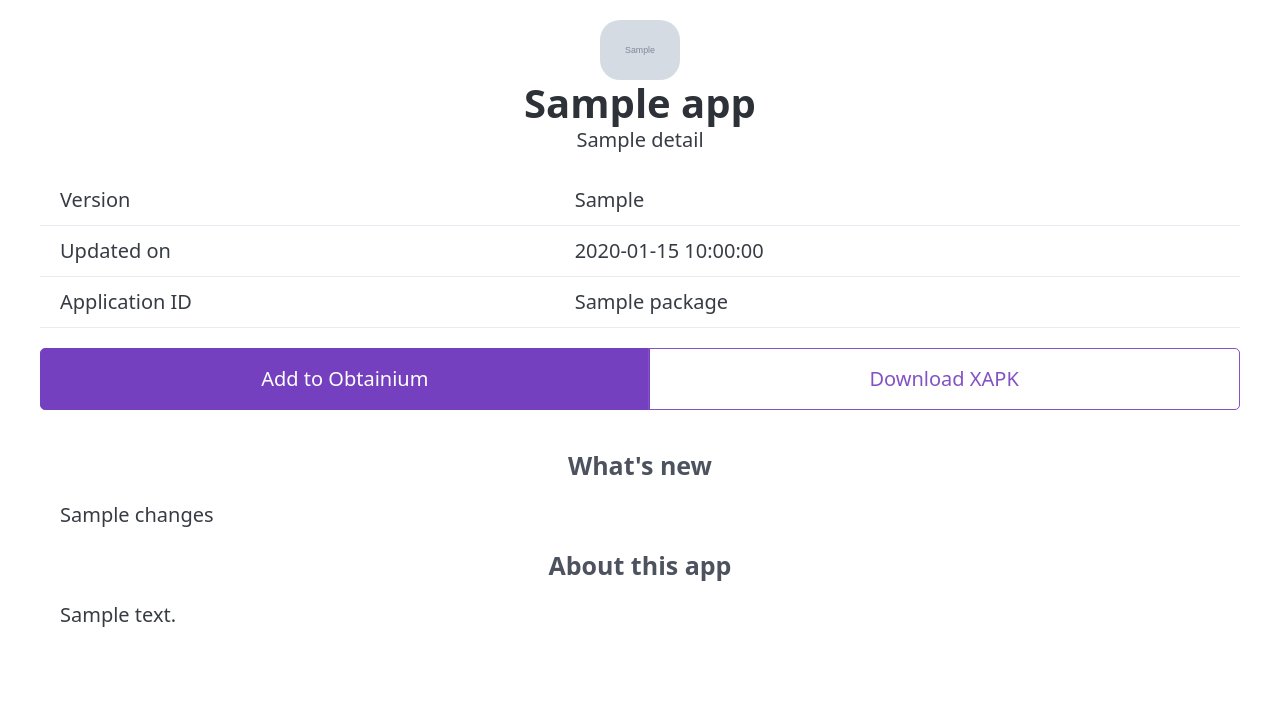
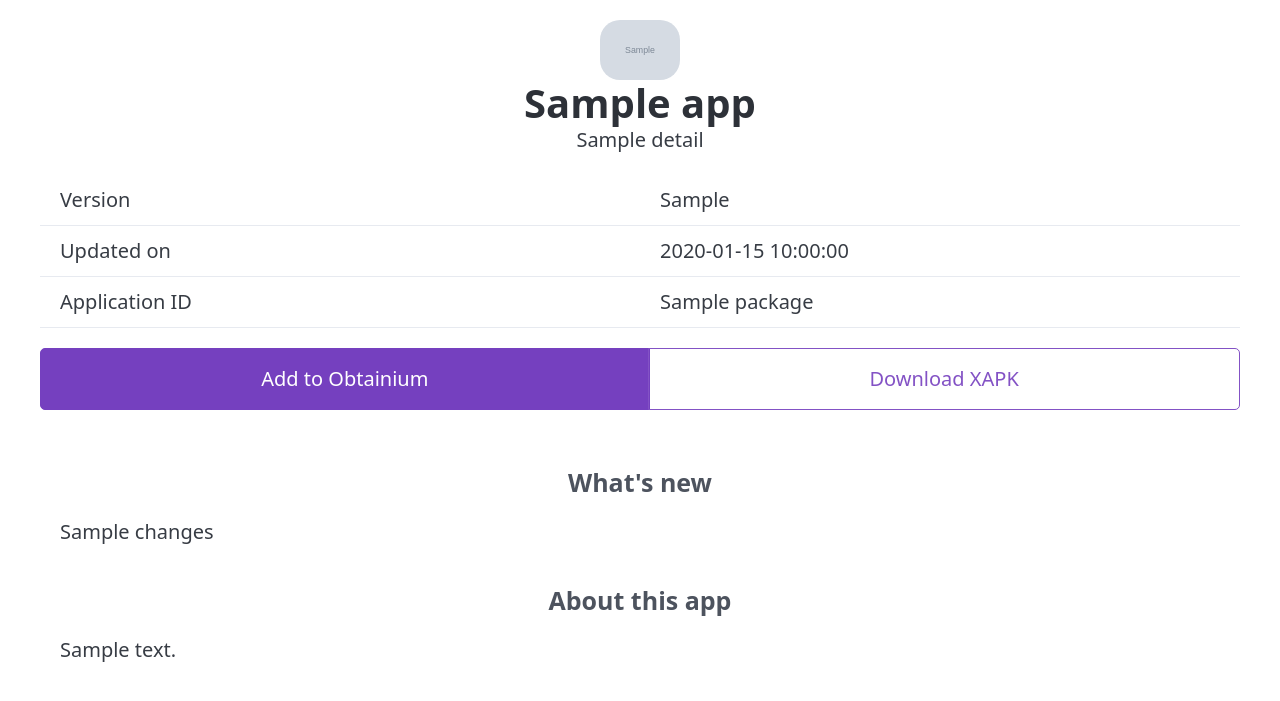
Before and after one commit to opekope2/gpdp, a FastAPI app: template src/gpdp/templates/app_info.html in a window 1280 px wide. Shown: the top 701 px of the page. Run offline with FastAPI, Linux system fonts and the light colour scheme; the template is opened without the code that fills it: most values are stand-ins (such as "Sample title", 1, 10 or a date in 2020); grey boxes marked "Sample" are stand-in pictures; parts of the project's set-up code (start-up, migrations or seed data) failed here and were passed over; some libraries are stand-ins or nearby versions.

Commit message:
Fix app info layout

```diff
--- a/src/gpdp/assets/css/app.css
+++ b/src/gpdp/assets/css/app.css
@@ -1,6 +1,6 @@
 hgroup,
 h1,
-.actions {
+h4 {
     text-align: center;
 }
 
@@ -16,6 +16,6 @@ h1,
     padding: 0 var(--pico-spacing);
 }
 
-.top-spacing {
-    margin-top: var(--pico-typography-spacing-vertical);
+table {
+    table-layout: fixed;
 }
--- a/src/gpdp/templates/app_info.html
+++ b/src/gpdp/templates/app_info.html
@@ -46,23 +46,13 @@
     </div>
 
     {% if changes %}
-    <hgroup class="top-spacing">
-        <h4>What's new</h2>
-    </hgroup>
-
-    <div class="changelog">
-        {{ changes | safe }}
-    </div>
+    <h4>What's new</h4>
+    <div class="changelog">{{ changes | safe }}</div>
     {% endif %}
 
     {% if about %}
-    <hgroup class="top-spacing">
-        <h4>About this app</h2>
-    </hgroup>
-
-    <div class="about">
-        {{ about | safe }}
-    </div>
+    <h4>About this app</h4>
+    <div class="about">{{ about | safe }}</div>
     {% endif %}
 </main>
 
```
